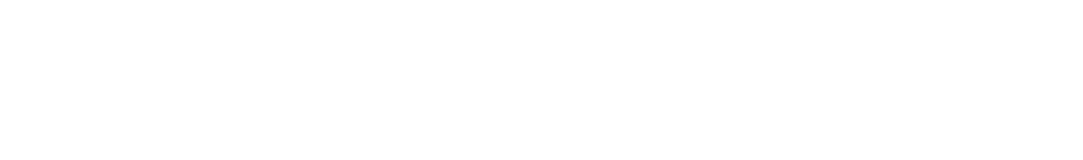
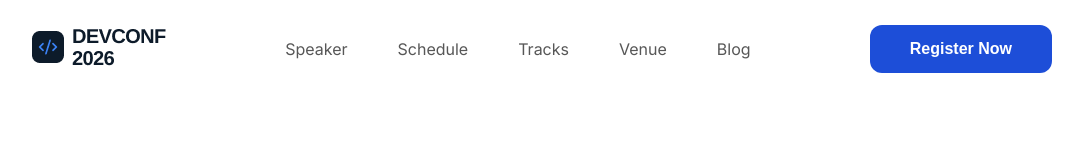
Before and after one commit to mirajkarim003-svg/Devconf-2026, a plain HTML site: page index.html in a window 1280 px wide. Shown: the whole page, without its empty margins (98-1181 px from the left). Drawn offline with Linux system fonts and the light colour scheme.

Commit message:
complete navigation bar

```diff
--- a/index.html
+++ b/index.html
@@ -4,8 +4,27 @@
     <meta charset="UTF-8">
     <meta name="viewport" content="width=device-width, initial-scale=1.0">
     <title>DevConf 2026 Landing page Design</title>
+    <link rel="stylesheet" href="./style.css">
+    <link rel="preconnect" href="https://fonts.googleapis.com">
+    <link rel="preconnect" href="https://fonts.gstatic.com" crossorigin>
+    <link
+        href="https://fonts.googleapis.com/css2?family=Inter:ital,opsz,wght@0,14..32,100..900;1,14..32,100..900&family=Open+Sans:ital,wght@0,300..800;1,300..800&display=swap"
+        rel="stylesheet">
 </head>
 <body>
+     <!-- Navigation Bar -->
+
+    <nav>
+        <div><img src="./images/logo.png" alt="Logo"></div>
+        <ul class="nav-ul">
+            <li>Speaker</li>
+            <li>Schedule</li>
+            <li>Tracks</li>
+            <li>Venue</li>
+            <li>Blog</li>
+        </ul>
+        <button>Register Now</button>
+    </nav>
 
 </body>
 </html>
--- a/style.css
+++ b/style.css
@@ -0,0 +1,31 @@
+* {
+    margin: 0;
+    padding: 0;
+    box-sizing: border-box;
+}
+body{
+    font-family: 'Inter', sans-serif;
+}
+nav{
+    display: flex;
+    justify-content: space-between;
+    align-items: center;
+    padding: 25px 130px;
+}
+.nav-ul{
+    display: flex;
+    justify-content: space-between;
+    list-style: none;
+    gap: 50px;
+    color: #575757;
+}
+button{
+       background-color: #1D4ED8;
+       color: #FFFFFF;
+       border: none;
+       padding: 15px 40px;
+       border-radius: 12px;
+       cursor: pointer;
+       font-size: 16px;
+       font-weight: bold;
+}
```
